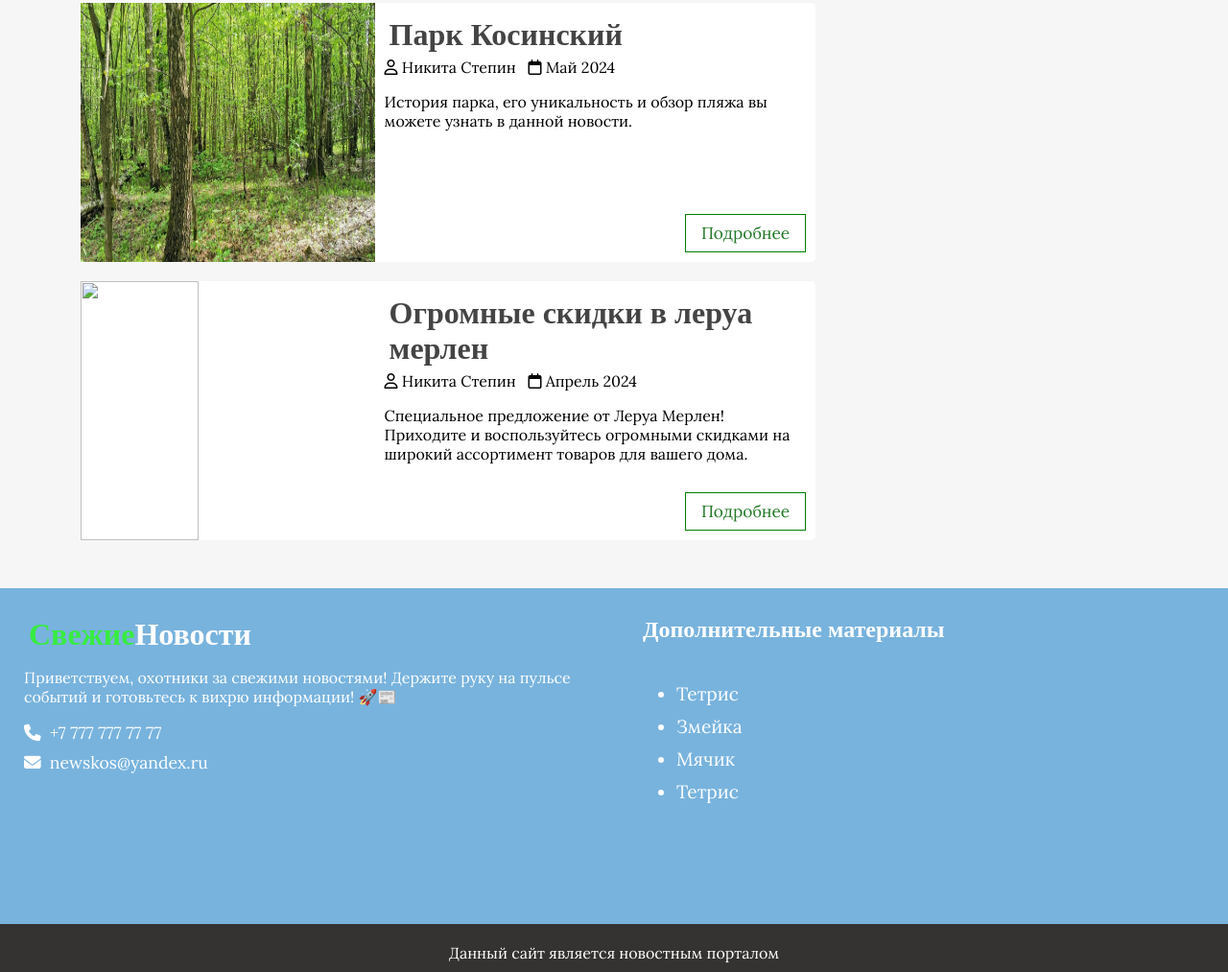
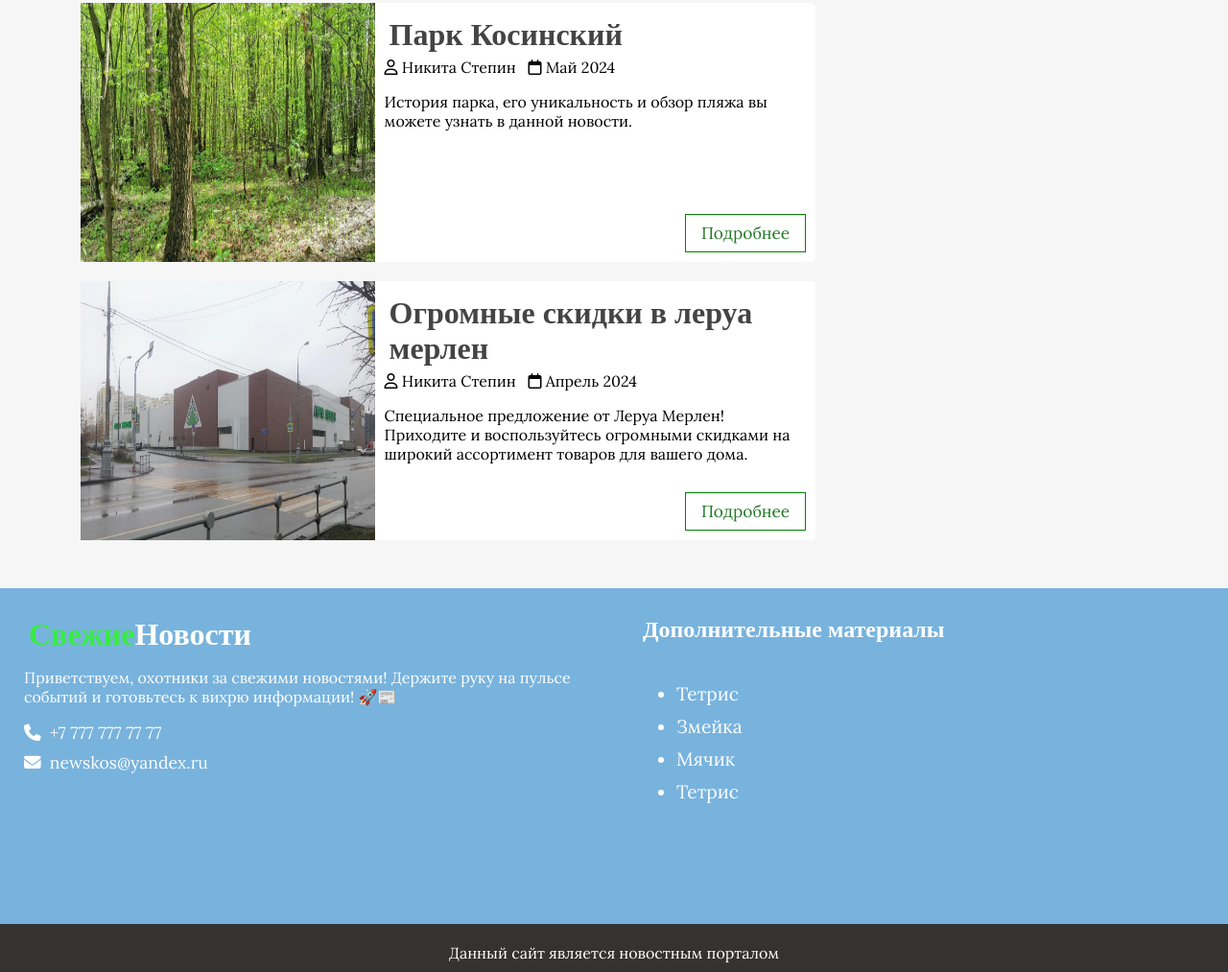
Before and after one commit to Derlese/newskos, a plain HTML site: page index.html in a window 1280 px wide. Shown: the part 1207-2220 px from the top of the page at 96% size. Drawn offline with nearby package versions, Linux system fonts and the light colour scheme; a web font is replaced by a local one.

Commit message:
Update index.html

```diff
--- a/index.html
+++ b/index.html
@@ -113,7 +113,7 @@
     </div>
 </div>
 <div class="post clearfix">
-    <img src="images/a12.jpg" alt="" class="post-image">
+    <img src="images/32_big.jpg" alt="" class="post-image">
     <div class="post-preview">
         <h1><a href="single4.html">Огромные скидки в леруа мерлен</a></h1>
         <i class="far fa-user"></i> Никита Степин
```
